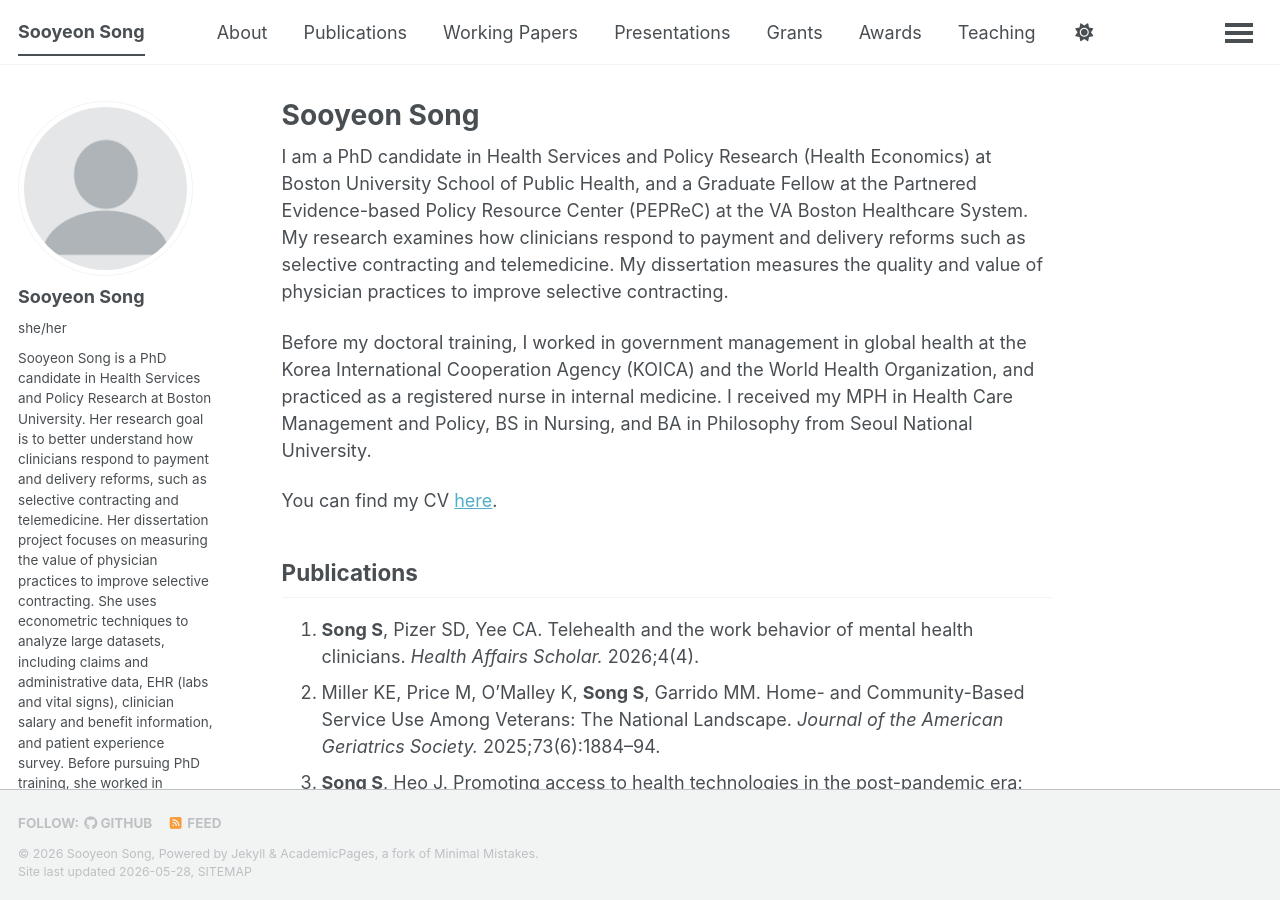
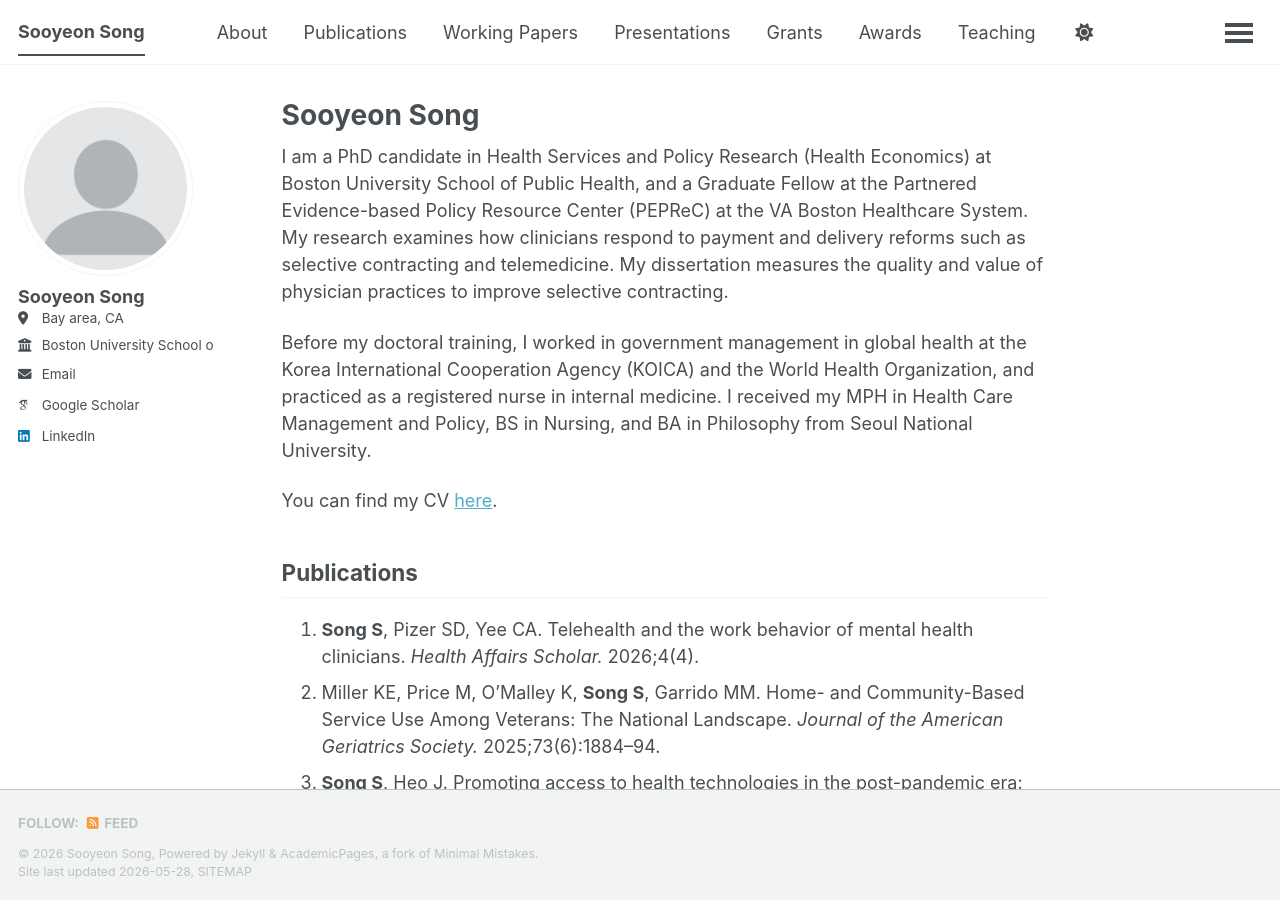
Before and after one commit to sooyeonsong/sooyeonsong.github.io, a Jekyll site: the page built from _pages/about.md, in a window 1280 px wide and 900 px high. Built offline with Jekyll 4.4.1, drawn with Linux system fonts in a browser that asks for light colours; some web fonts are replaced; a script bundle is joined from its source files by our own code; library files that are not in the unit come from our copies; some of the changed text lies outside the part shown.

Commit message:
Update _config.yml

```diff
--- a/_config.yml
+++ b/_config.yml
@@ -24,62 +24,11 @@ author:
   # Biographic information
   avatar           : "profile.png"
   name             : "Sooyeon Song"
-  pronouns         : "she/her"
-  bio              : "Sooyeon Song is a PhD candidate in Health Services and Policy Research at Boston University. Her research goal is to better understand how clinicians respond to payment and delivery reforms, such as selective contracting and telemedicine. Her dissertation project focuses on measuring the value of physician practices to improve selective contracting. She uses econometric techniques to analyze large datasets, including claims and administrative data, EHR (labs and vital signs), clinician salary and benefit information, and patient experience survey. Before pursuing PhD training, she worked in government management in global health and practiced clinical internal medicine. She received her MPH in health policy and management, BS in nursing, and BA in philosophy in South Korea."
   location         : "Bay area, CA"
   employer         : "Boston University School of Public Health"
-  uri              : # URL
   email            : "songsy@bu.edu"
-
-  # Academic websites
-  academia         : # URL
-  arxiv            : # URL - Update with the correct link to your profile
   googlescholar    : "https://scholar.google.com/citations?user=1IvaPsQAAAAJ&hl=en&oi=ao"
-  inspire-hep      : # URL
-  impactstory      : # URL
-  orcid            : # URL
-  semantic         : # URL
-  ssrn             : # URL
-  pubmed           : # URL
-  researchgate     : # URL
-  scopus           : # URL
-  zotero           : # URL
-
-
-  # Repositories and software development
-  bitbucket        : # Username - Update with your username on the site
-  codepen          : # Username
-  dribbble         : # Username
-  github           : "academicpages"
-  kaggle           : # Username
-  stackoverflow    : # User number or user number and name (i.e., use "1" or "1/jeff-atwood")
-
-  # Social media
-  artstation       : # Username
-  bluesky          : "bsky.app" # Replace this with you Bluesky username
-  facebook         : # Username
-  flickr           : # Username
-  foursquare       : # Username
-  goodreads        : # Username
-  google_plus      : # Username
-  keybase          : # Username
-  instagram        : # Username
-  lastfm           : # Username
   linkedin         : "soooyeonsong"
-  mastodon         : # URL
-  medium           : # URL
-  pinterest        : # Username
-  soundcloud       : # Username
-  steam            : # Username
-  telegram         : # URL
-  tumblr           : # Username
-  twitter          : # Username for X / Twitter
-  vine             : # Username
-  weibo            : # Username
-  wikipedia        : # Username
-  xing             : # Username
-  youtube          : # Username
-  zhihu            : # Username
 
 # Publication Category - The following the list of publication categories and their headings
 publication_category:
```
